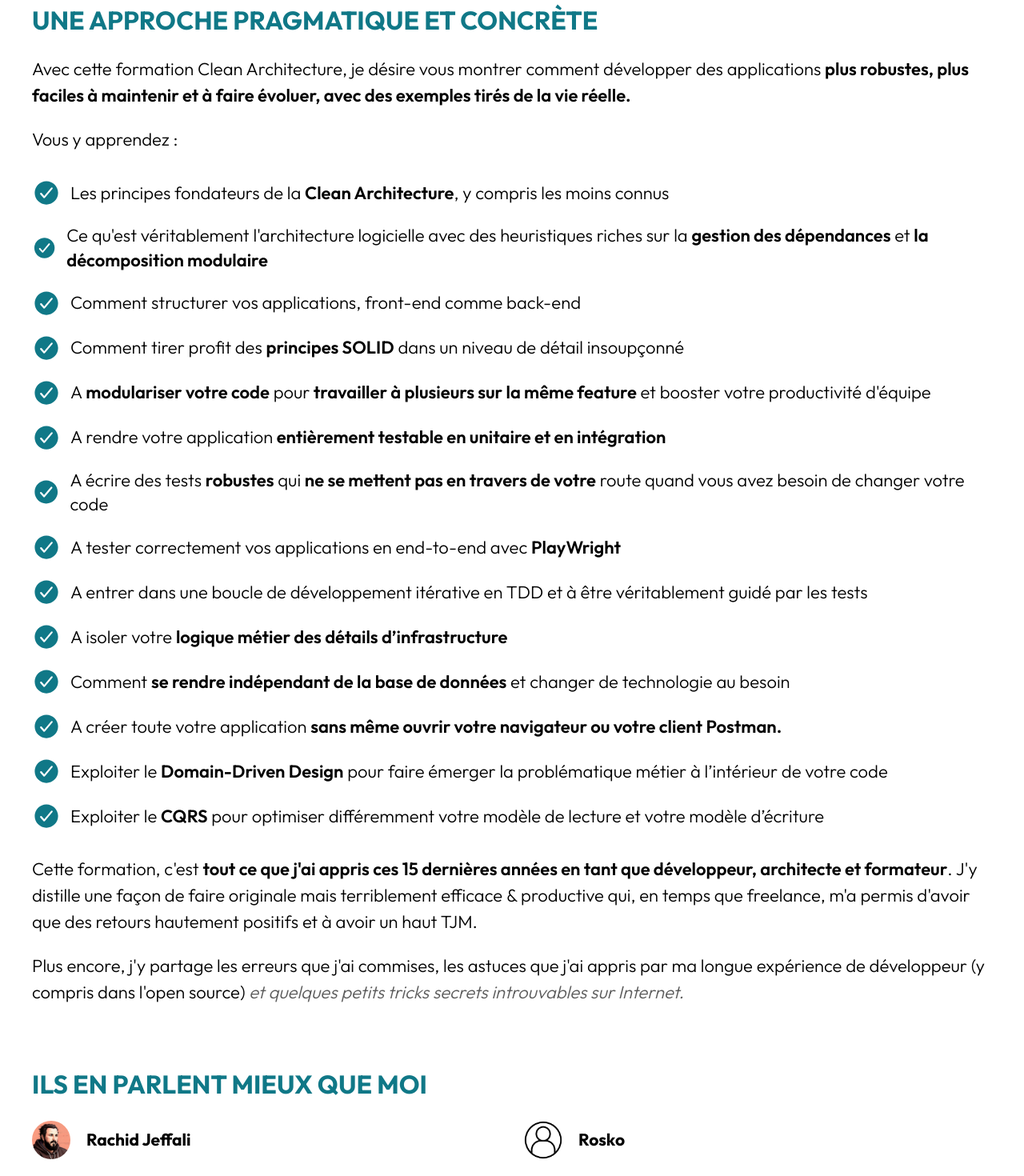
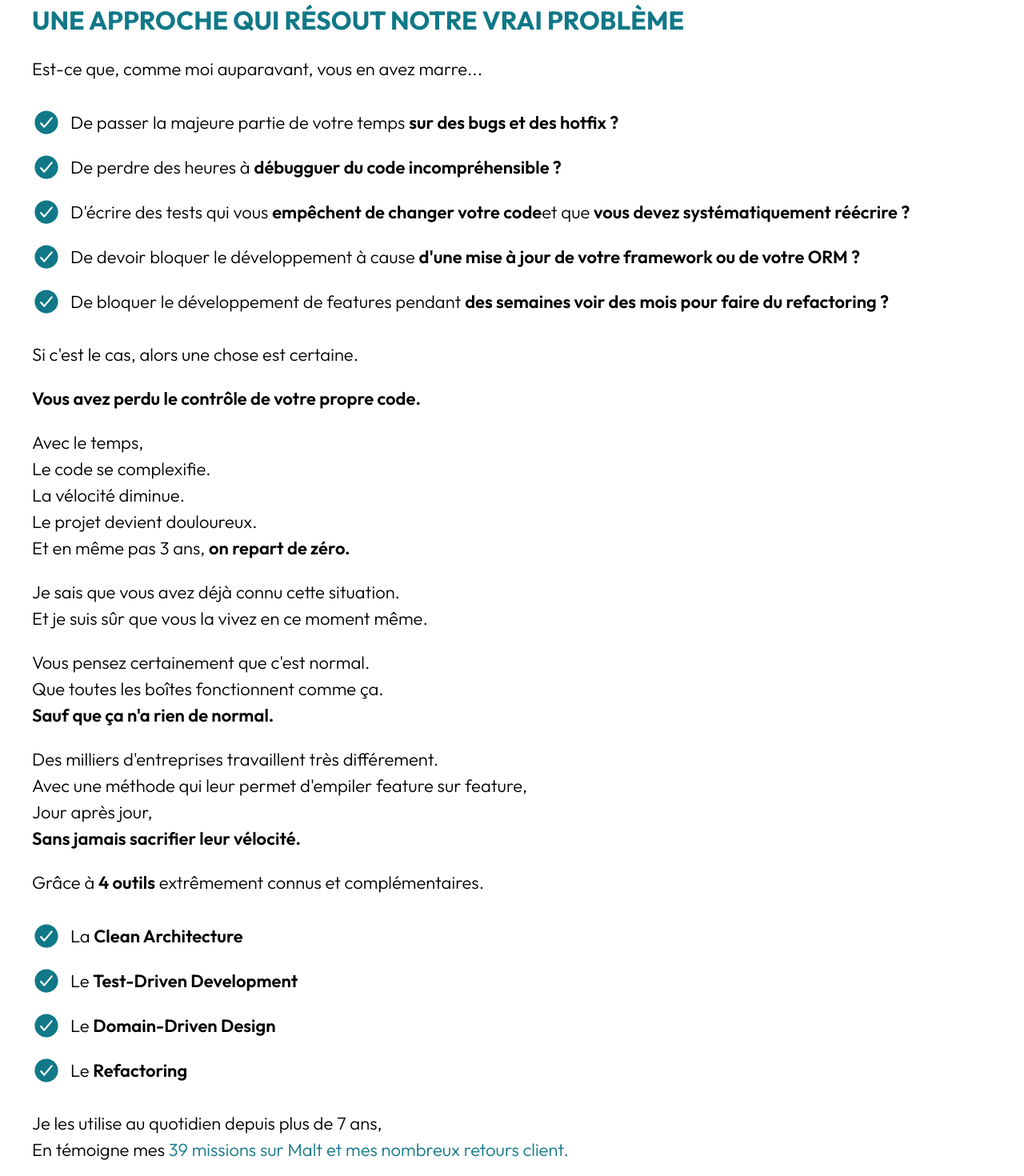
Before and after one commit to Ancyr-Academy/ancyr-academy, a Next.js app in the folder apps/web/: page /clean-architecture in a window 1280 px wide. Shown: the part 1220-2690 px from the top of the page at 80% size. Built offline with nearby package versions, Linux system fonts and the light colour scheme.

Commit message:
task: website

```diff
--- a/apps/web/src/app/clean-architecture/page.tsx
+++ b/apps/web/src/app/clean-architecture/page.tsx
@@ -53,16 +53,127 @@ const Page = () => {
               </div>
             </section>
             <section>
-              <h2>Une approche pragmatique et concrète</h2>
+              <h2>Une approche qui résout notre vrai problème</h2>
+              <p>Est-ce que, comme moi auparavant, vous en avez marre...</p>
+              <ul>
+                <li>
+                  <IoCheckmarkCircle />
+                  <span>
+                    De passer la majeure partie de votre temps{" "}
+                    <b>sur des bugs et des hotfix ?</b>
+                  </span>
+                </li>
+                <li>
+                  <IoCheckmarkCircle />
+                  <span>
+                    De perdre des heures à{" "}
+                    <b>débugguer du code incompréhensible ?</b>
+                  </span>
+                </li>
+                <li>
+                  <IoCheckmarkCircle />
+                  <span>
+                    D'écrire des tests qui vous{" "}
+                    <b>empêchent de changer votre code</b>
+                    et que <b>vous devez systématiquement réécrire ?</b>
+                  </span>
+                </li>
+                <li>
+                  <IoCheckmarkCircle />
+                  <span>
+                    De devoir bloquer le développement à cause{" "}
+                    <b>
+                      d'une mise à jour de votre framework ou de votre ORM ?
+                    </b>
+                  </span>
+                </li>
+                <li>
+                  <IoCheckmarkCircle />
+                  <span>
+                    De bloquer le développement de features pendant{" "}
+                    <b>
+                      des semaines voir des mois pour faire du refactoring ?
+                    </b>
+                  </span>
+                </li>
+              </ul>
+              <p>Si c'est le cas, alors une chose est certaine.</p>
               <p>
-                Avec cette formation Clean Architecture, je désire vous montrer
-                comment développer des applications{" "}
-                <b>
-                  plus robustes, plus faciles à maintenir et à faire évoluer,
-                  avec des exemples tirés de la vie réelle.
-                </b>
+                <b>Vous avez perdu le contrôle de votre propre code.</b>
               </p>
-              <p>Vous y apprendez :</p>
+              <p>
+                Avec le temps,
+                <br />
+                Le code se complexifie. <br />
+                La vélocité diminue. <br />
+                Le projet devient douloureux.
+                <br />
+                Et en même pas 3 ans, <b>on repart de zéro.</b>
+              </p>
+              <p>
+                Je sais que vous avez déjà connu cette situation. <br />
+                Et je suis sûr que vous la vivez en ce moment même. <br />
+              </p>
+              <p>
+                Vous pensez certainement que c'est normal. <br />
+                Que toutes les boîtes fonctionnent comme ça.
+                <br />
+                <b>Sauf que ça n'a rien de normal.</b>
+              </p>
+              <p>
+                Des milliers d'entreprises travaillent très différement.
+                <br />
+                Avec une méthode qui leur permet d'empiler feature sur feature,
+                <br />
+                Jour après jour,
+                <br />
+                <b>Sans jamais sacrifier leur vélocité.</b>
+              </p>
+              <p>
+                Grâce à <b>4 outils</b> extrêmement connus et complémentaires.
+              </p>
+              <ul>
+                <li>
+                  <IoCheckmarkCircle />
+                  <span>
+                    La <b>Clean Architecture</b>
+                  </span>
+                </li>
+                <li>
+                  <IoCheckmarkCircle />
+                  <span>
+                    Le <b>Test-Driven Development</b>
+                  </span>
+                </li>
+                <li>
+                  <IoCheckmarkCircle />
+                  <span>
+                    Le <b>Domain-Driven Design</b>
+                  </span>
+                </li>
+                <li>
+                  <IoCheckmarkCircle />
+                  <span>
+                    Le <b>Refactoring</b>
+                  </span>
+                </li>
+              </ul>
+              <p>
+                Je les utilise au quotidien depuis plus de 7 ans, <br />
+                En témoigne mes{" "}
+                <a
+                  href={"https://www.malt.fr/profile/anthonycyrille"}
+                  target={"_blank"}
+                >
+                  39 missions sur Malt et mes nombreux retours client.
+                </a>
+              </p>
+              <p>
+                Ces méthodes, je vous les fait découvrir en profondeur dans
+                cette formation.
+                <br />
+                Vous y apprendrez...
+              </p>
               <ul>
                 <li>
                   <IoCheckmarkCircle />
@@ -96,7 +207,7 @@ const Page = () => {
                 <li>
                   <IoCheckmarkCircle />
                   <span>
-                    A <b>modulariser votre code</b> pour
+                    <b>Modulariser votre code</b> pour
                     <b> travailler à plusieurs sur la même feature</b> et
                     booster votre productivité d'équipe
                   </span>
@@ -104,14 +215,14 @@ const Page = () => {
                 <li>
                   <IoCheckmarkCircle />
                   <span>
-                    A rendre votre application
+                    Rendre votre application
                     <b> entièrement testable en unitaire et en intégration</b>
                   </span>
                 </li>
                 <li>
                   <IoCheckmarkCircle />
                   <span>
-                    A écrire des tests <b>robustes</b> qui{" "}
+                    Ecrire des tests <b>robustes</b> qui{" "}
                     <b>ne se mettent pas en travers de votre</b> route quand
                     vous avez besoin de changer votre code
                   </span>
@@ -119,21 +230,21 @@ const Page = () => {
                 <li>
                   <IoCheckmarkCircle />
                   <span>
-                    A tester correctement vos applications en end-to-end avec{" "}
+                    Tester correctement vos applications en end-to-end avec{" "}
                     <b>PlayWright</b>
                   </span>
                 </li>
                 <li>
                   <IoCheckmarkCircle />
                   <span>
-                    A entrer dans une boucle de développement itérative en TDD
-                    et à être véritablement guidé par les tests
+                    Entrer dans une boucle de développement itérative en TDD et
+                    à être véritablement guidé par les tests
                   </span>
                 </li>
                 <li>
                   <IoCheckmarkCircle />
                   <span>
-                    A isoler votre{" "}
+                    Isoler votre{" "}
                     <b> logique métier des détails d’infrastructure</b>
                   </span>
                 </li>
@@ -147,7 +258,7 @@ const Page = () => {
                 <li>
                   <IoCheckmarkCircle />
                   <span>
-                    A créer toute votre application{" "}
+                    Créer toute votre application{" "}
                     <b>
                       sans même ouvrir votre navigateur ou votre client Postman.
                     </b>
@@ -169,23 +280,12 @@ const Page = () => {
                 </li>
               </ul>
               <p>
-                Cette formation, c'est{" "}
+                Plus encore, j'y partage <b>les erreurs que j'ai commises</b>,
+                les astuces que j'ai appris par ma longue expérience de
+                développeur (y compris dans l'open source){" "}
                 <b>
-                  tout ce que j'ai appris ces 15 dernières années en tant que
-                  développeur, architecte et formateur
+                  et quelques petits tricks secrets introuvables sur Internet.
                 </b>
-                . J'y distille une façon de faire originale mais terriblement
-                efficace & productive qui, en temps que freelance, m'a permis
-                d'avoir que des retours hautement positifs et à avoir un haut
-                TJM.
-              </p>
-              <p>
-                Plus encore, j'y partage les erreurs que j'ai commises, les
-                astuces que j'ai appris par ma longue expérience de développeur
-                (y compris dans l'open source){" "}
-                <i>
-                  et quelques petits tricks secrets introuvables sur Internet.
-                </i>
               </p>
             </section>
             <section>
@@ -263,20 +363,6 @@ const Page = () => {
                 <li>
                   <IoCheckmarkCircle />
                   <span>
-                    Tu désires passer deux ou trois crans au dessus et
-                    t'affirmer en tant que <b>développeur Senior</b>
-                  </span>
-                </li>
-                <li>
-                  <IoCheckmarkCircle />
-                  <span>
-                    Tu désires avoir le jargon et le savoir technique pour
-                    discuter avec des <b>Tech Leads & Architectes</b>
-                  </span>
-                </li>
-                <li>
-                  <IoCheckmarkCircle />
-                  <span>
                     Tu sens que ta façon de développer n'est pas encore optimale
                     et que tu as l'impression <b>de tatonner à l'aveuglette</b>
                   </span>
@@ -290,6 +376,20 @@ const Page = () => {
                     <b>90% à ajouter de la valeur continuellement</b>
                   </span>
                 </li>
+                <li>
+                  <IoCheckmarkCircle />
+                  <span>
+                    Tu désires passer deux ou trois crans au dessus et
+                    t'affirmer en tant que <b>développeur Senior</b>
+                  </span>
+                </li>
+                <li>
+                  <IoCheckmarkCircle />
+                  <span>
+                    Tu désires avoir le jargon et le savoir technique pour
+                    discuter avec des <b>Tech Leads & Architectes</b>
+                  </span>
+                </li>
               </ul>
             </section>
 
@@ -300,7 +400,8 @@ const Page = () => {
                 <p>
                   Aucune chance, la formation est complète et de très haute
                   qualité. <b>Elle a déjà aidé plus de 1000 développeurs</b> à
-                  passer au niveau supérieur <b>en seulement un an.</b>
+                  passer au niveau supérieur{" "}
+                  <b>en seulement un an d'existence.</b>
                   <br />
                   <br />
                   Si bien que j'ai une politique de remboursement inédite :{" "}
@@ -572,7 +673,7 @@ const Courses = () => {
         <Course
           imageUrl="https://cdn.filestackcontent.com/GRpxyomeR4iUNCauuZFu"
           isHot
-          price={500}
+          price={800}
           status={{
             type: "available",
             url: "https://courses.ancyracademy.fr/p/clean-architecture-mega-bundle",
@@ -585,7 +686,7 @@ const Courses = () => {
         </Course>
         <Course
           imageUrl="https://cdn.filestackcontent.com/SStck28YTRS73B1Ys9ls"
-          price={400}
+          price={600}
           status={{
             type: "available",
             url: "https://courses.ancyracademy.fr/p/clean-architecture-javascript-bundle",
@@ -599,7 +700,7 @@ const Courses = () => {
 
         <Course
           imageUrl="https://cdn.filestackcontent.com/2wspVDc5TaKYbLO11hIl"
-          price={400}
+          price={600}
           status={{
             type: "available",
             url: "https://courses.ancyracademy.fr/p/clean-architecture-java-bundle",
--- a/apps/web/src/modules/course-selling-page/Content.tsx
+++ b/apps/web/src/modules/course-selling-page/Content.tsx
@@ -17,6 +17,16 @@ export const Content = styled.div`
       font-size: ${pxToRem(22)};
       line-height: 1.5;
       font-weight: 300;
+
+      a {
+        text-decoration: none;
+        color: var(--color-primary);
+        transition: all 0.2s;
+
+        &:hover {
+          filter: brightness(0.7);
+        }
+      }
 
       b {
         font-weight: 600;
--- a/apps/web/src/modules/promotion/discount-hooks.ts
+++ b/apps/web/src/modules/promotion/discount-hooks.ts
@@ -23,23 +23,23 @@ const daysIntoYear = (date: Date) => {
 const totalSlots = 8;
 const discountStates = [
   {
-    percentage: 0.1,
-    code: "CLEAN10",
+    percentage: 0.4,
+    code: "CLEAN40",
     slots: [0, 1],
   },
   {
-    percentage: 0.2,
-    code: "CLEAN20",
+    percentage: 0.5,
+    code: "CLEAN50",
     slots: [2, 3],
   },
   {
-    percentage: 0.1,
-    code: "CLEAN10",
+    percentage: 0.3,
+    code: "CLEAN30",
     slots: [4, 5],
   },
   {
-    percentage: 0.15,
-    code: "CLEAN15",
+    percentage: 0.5,
+    code: "CLEAN50",
     slots: [6, 7],
   },
 ] as const;
```
